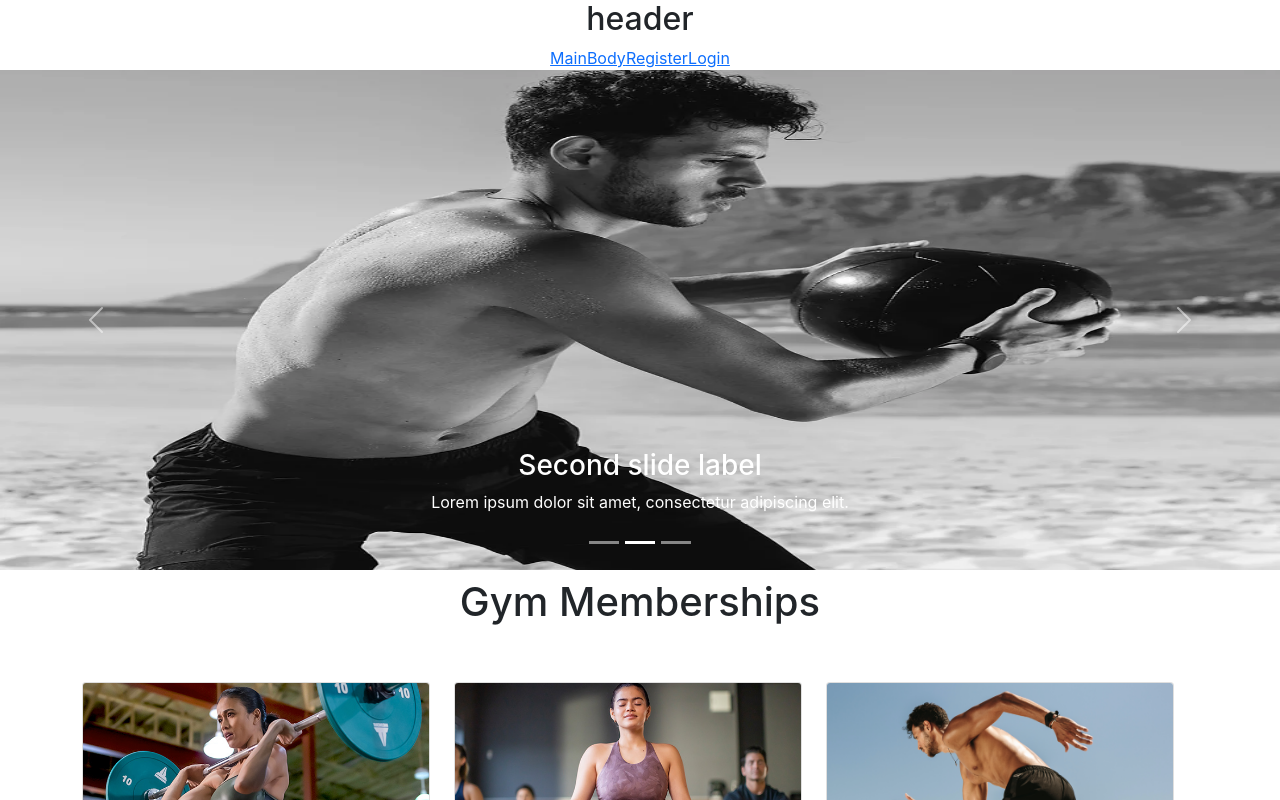
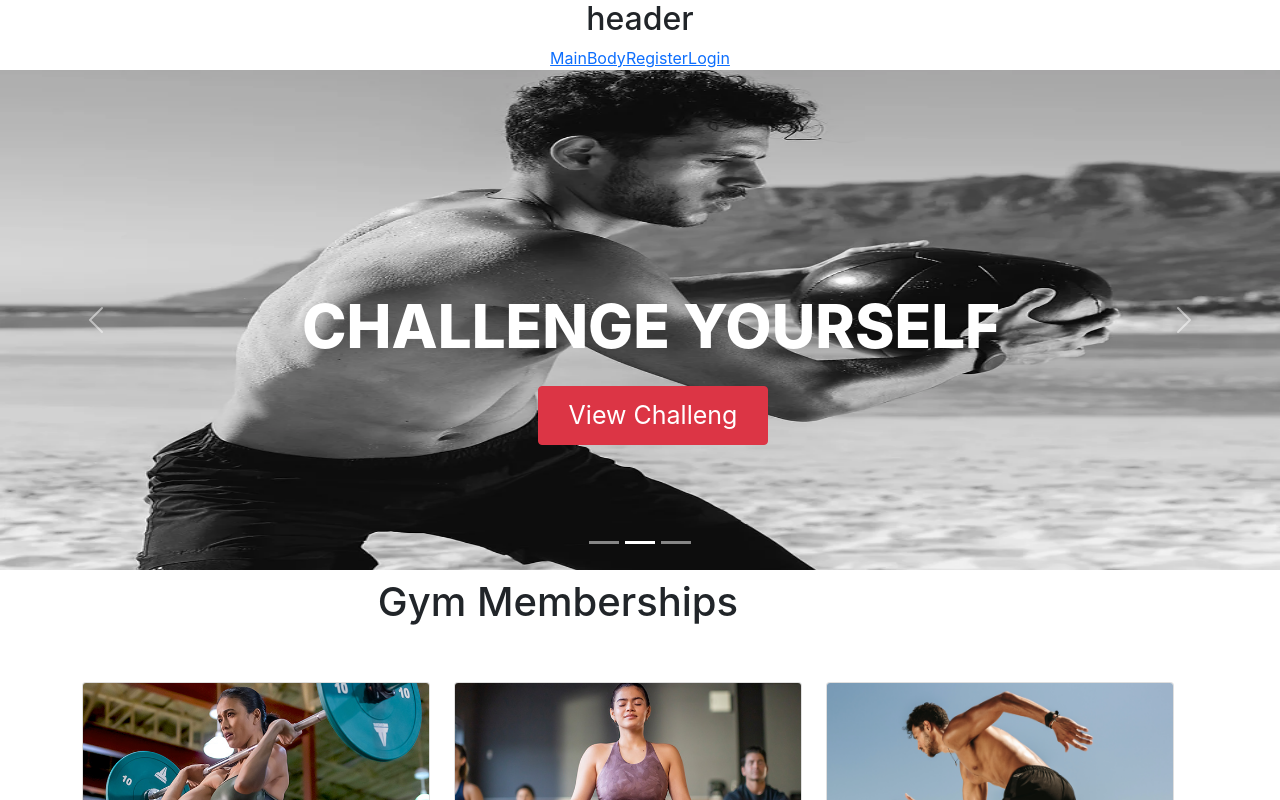
Before and after one commit to TalhaJobayer/gymBuddy-Firebase-assighnment, a React (Create React App) app: page /MainBody in a window 1280 px wide. Shown: the top 800 px of the page. Built offline with nearby package versions, Linux system fonts and the light colour scheme.

Commit message:
banner bug solved

```diff
--- a/src/Component/MainBody/MainBody.css
+++ b/src/Component/MainBody/MainBody.css
@@ -0,0 +1,20 @@
+
+.carousel-caption h3{
+    bottom: 180px;
+    left: 110px;
+   padding-left: 0;
+    display: flex;
+
+    position: absolute;
+   font-weight: 800;
+   font-size: 60px;
+   color: #fff;
+    text-align: center;
+}
+.ChallengButton{
+    position: absolute;
+    bottom: 125px;
+    left: 42%;
+    padding: 10px 30px;
+    font-size: 25px;
+}
--- a/src/Component/MainBody/MainBody.js
+++ b/src/Component/MainBody/MainBody.js
@@ -1,8 +1,9 @@
 import React from 'react';
-import { Carousel } from 'react-bootstrap';
+import { Button, Carousel } from 'react-bootstrap';
 import ImageCarosoul from '../../images/1.png'
 import ImageCarosoul2 from '../../images/backround1.png'
 import Offer from '../MainPage/Offers/Offer'
+import './MainBody.css'
 
 const MainBody = () => {
     return (
@@ -15,10 +16,10 @@ const MainBody = () => {
       src={ImageCarosoul}
       alt="First slide"
     />
-    <Carousel.Caption>
-      <h3>First slide label</h3>
-      <p>Nulla vitae elit libero, a pharetra augue mollis interdum.</p>
+     <Carousel.Caption>
+        <h3>CHALLENGE YOURSELF</h3>
     </Carousel.Caption>
+    <Button className='ChallengButton' variant='danger'> View Challeng</Button>
   </Carousel.Item>
   <Carousel.Item>
     <img
@@ -29,9 +30,9 @@ const MainBody = () => {
     />
 
     <Carousel.Caption>
-      <h3>Second slide label</h3>
-      <p>Lorem ipsum dolor sit amet, consectetur adipiscing elit.</p>
+        <h3>CHALLENGE YOURSELF</h3>
     </Carousel.Caption>
+    <Button className='ChallengButton' variant='danger'> View Challeng</Button>
   </Carousel.Item>
   <Carousel.Item>
     <img
@@ -41,14 +42,14 @@ const MainBody = () => {
       alt="Third slide"
     />
 
-    <Carousel.Caption>
-      <h3>Third slide label</h3>
-      <p>Praesent commodo cursus magna, vel scelerisque nisl consectetur.</p>
+<Carousel.Caption>
+        <h3>CHALLENGE YOURSELF</h3>
     </Carousel.Caption>
+    <Button className='ChallengButton' variant='danger'> View Challeng</Button>
   </Carousel.Item>
 </Carousel>
 {/* ========================carosoul end============= */}
-<div className="row mt-2">
+<div className="row mt-2 container">
     <div className="col-lg-12">
         <h1>
     Gym Memberships
--- a/src/Component/MainPage/Offers/Offer.js
+++ b/src/Component/MainPage/Offers/Offer.js
@@ -13,7 +13,7 @@ const Offer = () => {
     ]
     return (
         <div className="container mt-5">
-        <div className='row w-100 '>
+        <div className='row w-100'>
            {
                Offers.map(singleOffer=><SingleOffer
                key={singleOffer.id}
--- a/src/Component/MainPage/SingleOffer/SingleOffer.js
+++ b/src/Component/MainPage/SingleOffer/SingleOffer.js
@@ -4,7 +4,7 @@ import { Button, Card } from 'react-bootstrap';
 const SingleOffer = ({singleOffer}) => {
     const {img,Focus,program,About}=singleOffer;
     return (
-        <div className='col-lg-4  '>
+        <div className='col-lg-4'>
             <Card>
     <Card.Img variant="top" src={img} />
     <Card.Body>
```
